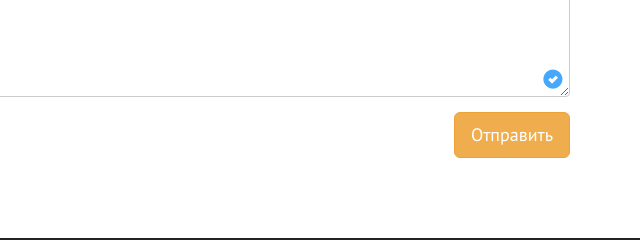
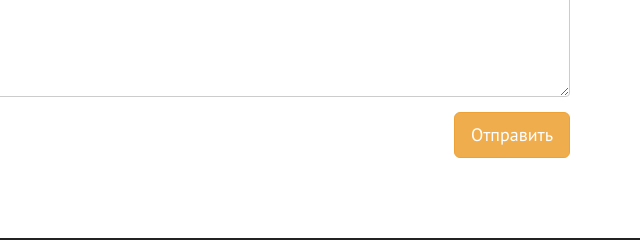
Before and after one commit to Titef84/kinozal-template-init-project, a website: page page.html in a window 1280 px wide. Shown: the part 2429-2669 px from the top of the page, 640-1280 px from the left. Drawn offline with Linux system fonts and the light colour scheme.

Commit message:
изменения в коментариях

```diff
--- a/assets/scss/_page.scss
+++ b/assets/scss/_page.scss
@@ -117,12 +117,3 @@
     float: right;
   }
 }
-
-.form-control__glyphicon {
-  font-size: 19px;
-  font-weight: 700;
-  color: #45a8fc;
-  float: right;
-  margin-top: -28px;
-  margin-right: 8px;
-}
--- a/page.html
+++ b/page.html
@@ -230,8 +230,7 @@
                                           <textarea class="form-control"
                                                 placeholder="Напишите свой комментарий здесь..." rows="10"
                                                 spellcheck="false" data-gramm="false"></textarea>
-                                          <div><span class="form-control__glyphicon glyphicon glyphicon-ok-sign"></span>
-                                          </div>
+
                                     </div>
 
                                     <button type="submit" class="film-comment-form__button
```
Also changed, not shown: assets/css/style.css.
